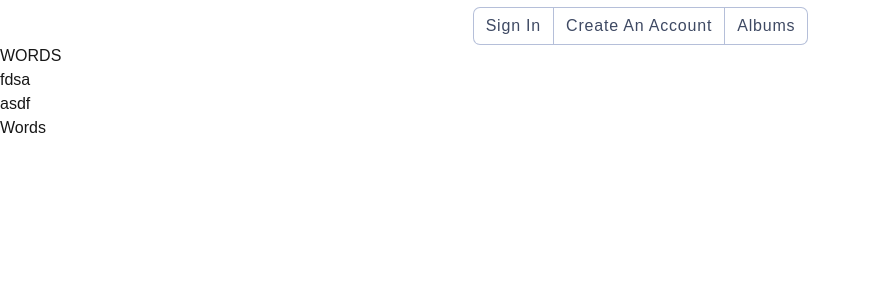
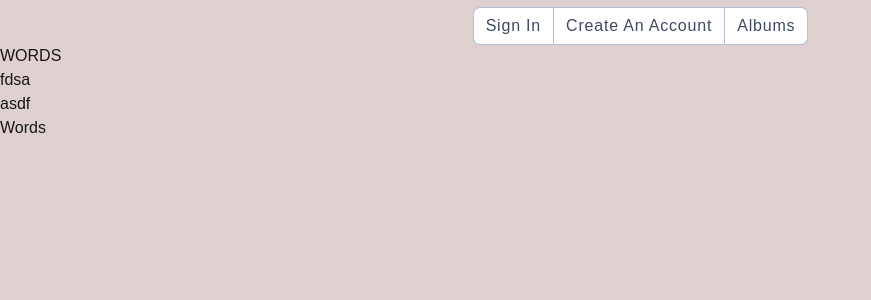
Before and after one commit to AkuraEx/BeatBoxdApp, a Next.js app: page / in a window 1280 px wide. Shown: the top 300 px of the page, without its empty margins (0-871 px from the left). Built offline with nearby package versions, Linux system fonts and the light colour scheme.

Commit message:
Testing Testing

```diff
--- a/src/app/globals.css
+++ b/src/app/globals.css
@@ -3,7 +3,7 @@
 @tailwind utilities;
 
 :root {
-  --background: #ffffff;
+  --background: #dfd0d0;
   --foreground: #171717;
 }
 
```
